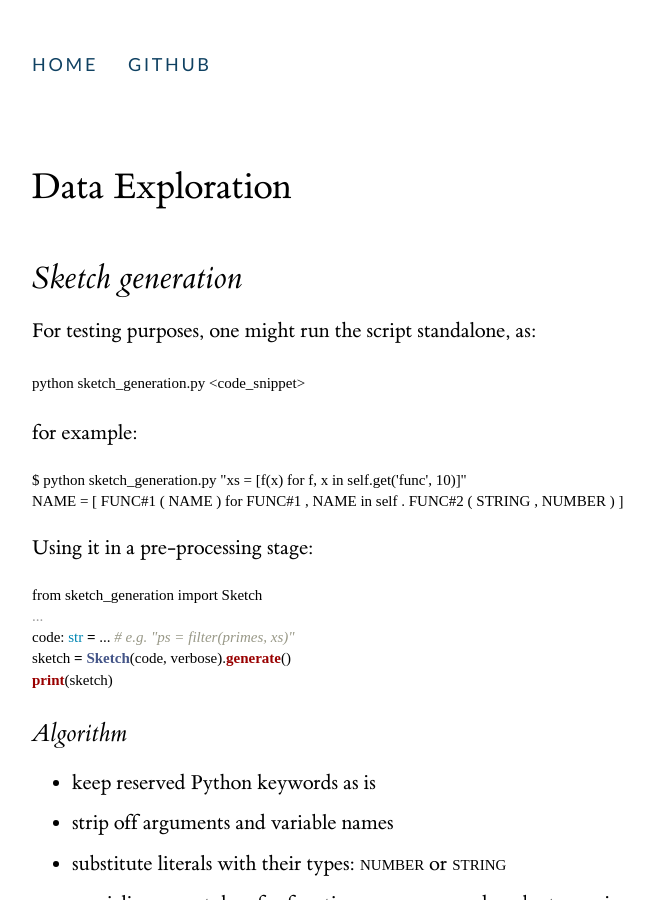
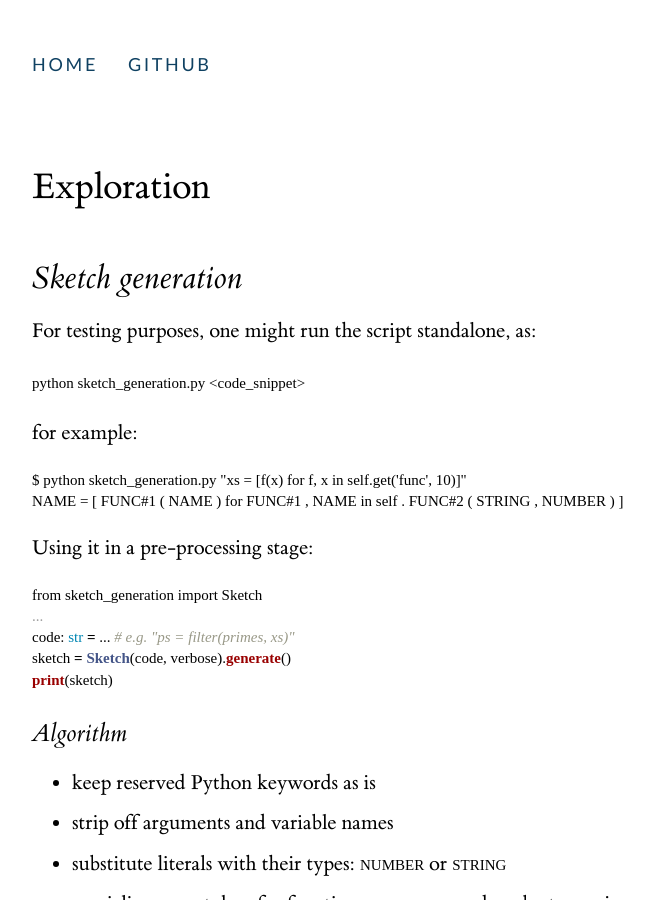
Before and after one commit to code-gen/code-gen.github.io, a Jekyll site: the page built from content/exploration/index.md, in a window 1280 px wide and 900 px high. Shown: the whole window, without its empty margins (128-782 px from the left). Built offline with Jekyll 4.4.1, drawn with Linux system fonts in a browser that asks for light colours; formulas are drawn with MathJax 3.

Commit message:
Path updates.

```diff
--- a/content/data-exploration/index.md
+++ b/content/exploration/index.md
@@ -1,6 +1,6 @@
 ---
 layout: post
-title: Data Exploration
+title: Exploration
 ---
 
 ## Sketch generation
```
Also changed, not shown: index.md (+1 -1 lines), README.md, 1 other file.
